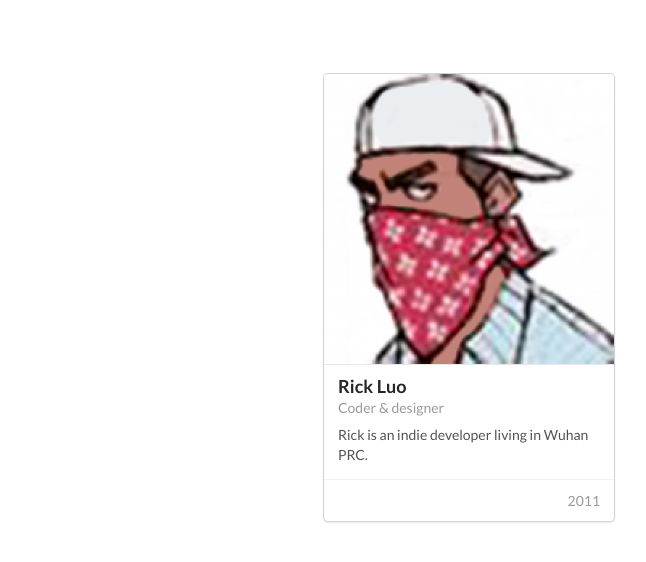
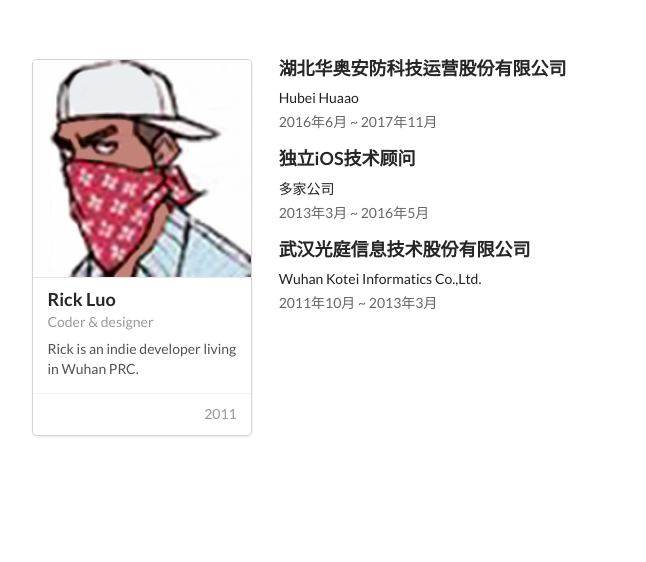
Before and after one commit to blodely/blodely.github.io, a plain HTML site: page index.html in a window 1280 px wide. Shown: the whole page, without its empty margins (171-817 px from the left). Drawn offline with Linux system fonts and the light colour scheme.

Commit message:
[Modify] home page with grid layout

```diff
--- a/index.html
+++ b/index.html
@@ -15,7 +15,10 @@
 <body>
 <br><br><br>
 
-<div class="ui centered card">
+<div class="ui centered grid">
+
+<div class="three wide column">
+<div class="ui card">
 
 <div class="image">
   <img src="img/1422985.png" alt="">
@@ -35,7 +38,40 @@
 	</span>
 </div>
 
+</div><!-- card -->
 </div>
+
+<div class="eight wide column">
+<div class="ui items">
+
+<div class="item">
+	<div class="content">
+		<div class="header">湖北华奥安防科技运营股份有限公司</div>
+		<div class="description">Hubei Huaao</div>
+		<div class="meta">2016年6月 ~ 2017年11月</div>
+	</div>
+</div>
+
+<div class="item">
+	<div class="content">
+		<div class="header">独立iOS技术顾问</div>
+		<div class="description">多家公司</div>
+		<div class="meta">2013年3月 ~ 2016年5月</div>
+	</div>
+</div>
+
+<div class="item">
+	<div class="content">
+		<div class="header">武汉光庭信息技术股份有限公司</div>
+		<div class="description">Wuhan Kotei Informatics Co.,Ltd.</div>
+		<div class="meta">2011年10月 ~ 2013年3月</div>
+	</div>
+</div>
+
+</div><!-- ui items -->
+</div>
+
+</div><!-- grid -->
 
 </body>
 </html>
```
